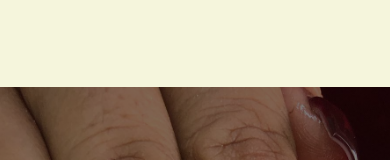
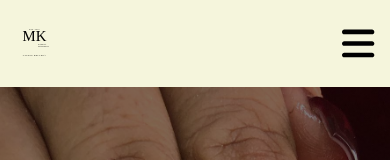
Before and after one commit to FernandoLopez111/MK-STUDIO, a Vue app: page / in a window 390 px wide. Shown: the top 160 px of the page. Built offline with nearby package versions, Linux system fonts and the light colour scheme.

Commit message:
Correccion de menu responsive

```diff
--- a/src/App.vue
+++ b/src/App.vue
@@ -1,5 +1,7 @@
 <script setup lang="ts">
 import Loader from "./components/loader.vue";
+import Header from "./components/index.vue";
+import Footer from "./components/cardfooter.vue"
 import { ref, onMounted } from "vue";
 const showLoader = ref(true);
 
@@ -13,9 +15,10 @@ onMounted(() => {
 <template>
   <div>
     <Loader v-if="showLoader" />
-
     <template v-else>
-      <router-view />
+    <Header />
+    <router-view />
+    <Footer/>
     </template>
   </div>
 </template>
--- a/src/routes/index.ts
+++ b/src/routes/index.ts
@@ -4,6 +4,7 @@ import Home from "../views/HomeView.vue";
 const router = createRouter({
   history: createWebHistory(),
   routes: [{ path: "/", component: Home }],
+
   scrollBehavior(to) {
     if (to.hash) {
       return { el: to.hash, behavior:"smooth" };
--- a/src/style.css
+++ b/src/style.css
@@ -183,12 +183,12 @@ body {
 /*RESPONSIVE SECTION*/
 @media (max-width: 1200px) {
   html {
-    font-size: 100%;
+    font-size: 95%;
   }
 }
 @media (max-width: 990px) {
   html {
-    font-size: 80%;
+    font-size: 79%;
   }
   .header {
     padding: 2rem 4%;
@@ -209,7 +209,7 @@ body {
 
 @media (max-width: 768px) {
   html {
-    font-size: 79%;
+    font-size: 75%;
   }
   .home-section {
     background-position: center top;
```
